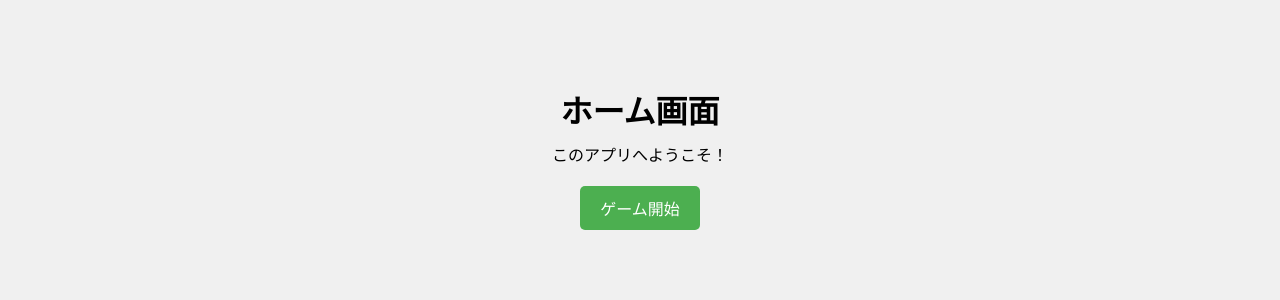
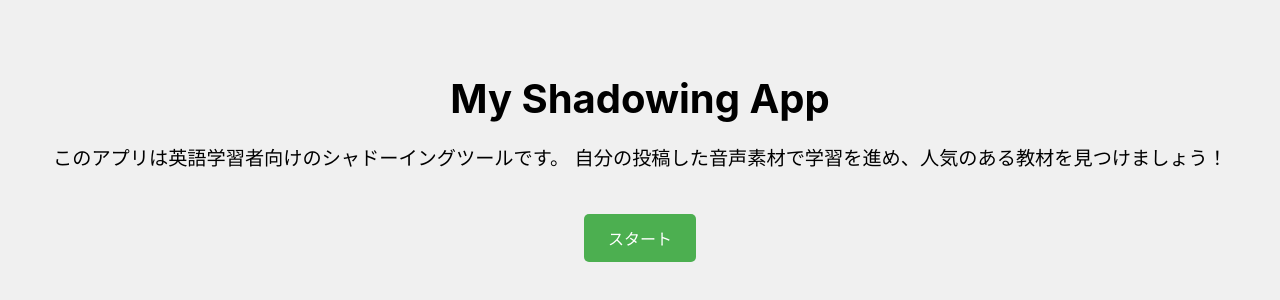
Before and after one commit to sean024-jp/shadowing, a React (Create React App) app: page / in a window 1280 px wide. Shown: the part 272-572 px from the top of the page. Built offline with nearby package versions, Linux system fonts and the light colour scheme.

Commit message:
Day12 Animationの実装

```diff
--- a/package.json
+++ b/package.json
@@ -9,8 +9,9 @@
     "@testing-library/user-event": "^13.5.0",
     "react": "^19.0.0",
     "react-dom": "^19.0.0",
-    "react-router-dom": "^7.3.0",
-    "react-scripts": "5.0.1",
+    "react-router-dom": "^7.4.0",
+    "react-scripts": "^5.0.1",
+    "react-transition-group": "^4.4.5",
     "web-vitals": "^2.1.4"
   },
   "scripts": {
--- a/src/App.css
+++ b/src/App.css
@@ -41,3 +41,19 @@ button:hover {
 h1, h2, p {
   margin: 10px 0;
 }
+
+/* App.css もしくは専用の CSS ファイルに追加 */
+.fade-enter {
+  opacity: 0;
+}
+.fade-enter-active {
+  opacity: 1;
+  transition: opacity 300ms;
+}
+.fade-exit {
+  opacity: 1;
+}
+.fade-exit-active {
+  opacity: 0;
+  transition: opacity 300ms;
+}
--- a/src/App.js
+++ b/src/App.js
@@ -1,20 +1,41 @@
 // App.js
-import React from 'react';
-import { BrowserRouter, Routes, Route } from 'react-router-dom';
+import React, { useRef } from 'react';
+import { BrowserRouter, Routes, Route, useLocation } from 'react-router-dom';
 import HomeScreen from './HomeScreen';
 import GameScreen from './GameScreen';
 import ResultScreen from './ResultScreen';
 import './App.css';
+import { SwitchTransition, CSSTransition } from 'react-transition-group';
+
+function AppContent() {
+  const location = useLocation();
+  const nodeRef = useRef(null); // nodeRef を作成
+
+  return (
+    <SwitchTransition mode="out-in">
+      <CSSTransition
+        key={location.key}
+        nodeRef={nodeRef}
+        classNames="fade"
+        timeout={300}
+      >
+        <div ref={nodeRef}>
+          <Routes location={location}>
+            <Route path="/" element={<HomeScreen />} />
+            <Route path="/game" element={<GameScreen />} />
+            <Route path="/result" element={<ResultScreen />} />
+          </Routes>
+        </div>
+      </CSSTransition>
+    </SwitchTransition>
+  );
+}
 
 function App() {
   return (
     <BrowserRouter>
       <div className="App">
-        <Routes>
-          <Route path="/" element={<HomeScreen />} />
-          <Route path="/game" element={<GameScreen />} />
-          <Route path="/result" element={<ResultScreen />} />
-        </Routes>
+        <AppContent />
       </div>
     </BrowserRouter>
   );
--- a/src/GameScreen.js
+++ b/src/GameScreen.js
@@ -1,16 +1,22 @@
 // GameScreen.js
 import React from 'react';
-import { Link } from 'react-router-dom';
+import { useNavigate } from 'react-router-dom';
 
 function GameScreen() {
+  const navigate = useNavigate();
+
+  const handleFinishGame = () => {
+    // 仮のスコアを生成（実際のゲームロジックに合わせて変更してください）
+    const gameScore = Math.floor(Math.random() * 100);
+    // 結果画面へ遷移し、スコアを state として渡す
+    navigate('/result', { state: { score: gameScore } });
+  };
+
   return (
-    <div style={{ textAlign: 'center', marginTop: '20px' }}>
+    <div className="game-screen" style={{ textAlign: 'center', marginTop: '20px' }}>
       <h1>ゲーム画面</h1>
-      <p>ここでゲームのロジックが動作します。</p>
-      {/* 結果表示画面へ遷移するリンク */}
-      <Link to="/result">
-        <button>結果を見る</button>
-      </Link>
+      <p>ここでゲームをプレイします。</p>
+      <button onClick={handleFinishGame}>ゲーム終了</button>
     </div>
   );
 }
--- a/src/HomeScreen.js
+++ b/src/HomeScreen.js
@@ -1,18 +1,47 @@
 // HomeScreen.js
 import React from 'react';
-import { Link } from 'react-router-dom';
+import { Link } from 'react-router-dom'; // React Router を使っている場合
 
 function HomeScreen() {
   return (
-    <div style={{ textAlign: 'center', marginTop: '20px' }}>
-      <h1>ホーム画面</h1>
-      <p>このアプリへようこそ！</p>
-      {/* ゲーム画面へ遷移するリンク */}
+    <div style={styles.container}>
+      <h1 style={styles.title}>My Shadowing App</h1>
+      <p style={styles.description}>
+        このアプリは英語学習者向けのシャドーイングツールです。
+        自分の投稿した音声素材で学習を進め、人気のある教材を見つけましょう！
+      </p>
+      {/* ゲーム画面または次の画面へのリンク */}
       <Link to="/game">
-        <button>ゲーム開始</button>
+        <button style={styles.button}>スタート</button>
       </Link>
     </div>
   );
 }
 
+const styles = {
+  container: {
+    textAlign: 'center',
+    marginTop: '40px',
+    padding: '20px'
+  },
+  title: {
+    fontSize: '2.5em',
+    marginBottom: '20px'
+  },
+  description: {
+    fontSize: '1.2em',
+    marginBottom: '30px',
+    lineHeight: '1.6'
+  },
+  button: {
+    backgroundColor: '#4CAF50',
+    color: '#fff',
+    border: 'none',
+    padding: '12px 24px',
+    borderRadius: '5px',
+    cursor: 'pointer',
+    fontSize: '1em'
+  }
+};
+
 export default HomeScreen;
--- a/src/ResultScreen.js
+++ b/src/ResultScreen.js
@@ -1,13 +1,17 @@
 // ResultScreen.js
 import React from 'react';
-import { Link } from 'react-router-dom';
+import { useLocation, Link } from 'react-router-dom';
 
 function ResultScreen() {
+  // useLocation を使って前画面から渡された state を取得
+  const location = useLocation();
+  const { score } = location.state || { score: 'N/A' };
+
   return (
     <div style={{ textAlign: 'center', marginTop: '20px' }}>
       <h1>結果表示画面</h1>
-      <p>ゲームの結果がここに表示されます。</p>
-      {/* ホーム画面に戻るリンク */}
+      <p>あなたのスコア: {score}</p>
+      {/* ホーム画面へ戻るリンク */}
       <Link to="/">
         <button>ホームに戻る</button>
       </Link>
```
Also changed, not shown: src/GameScreen.css (added, +21 -0 lines), 1 other file (tests, documents, lock files or other folders).
